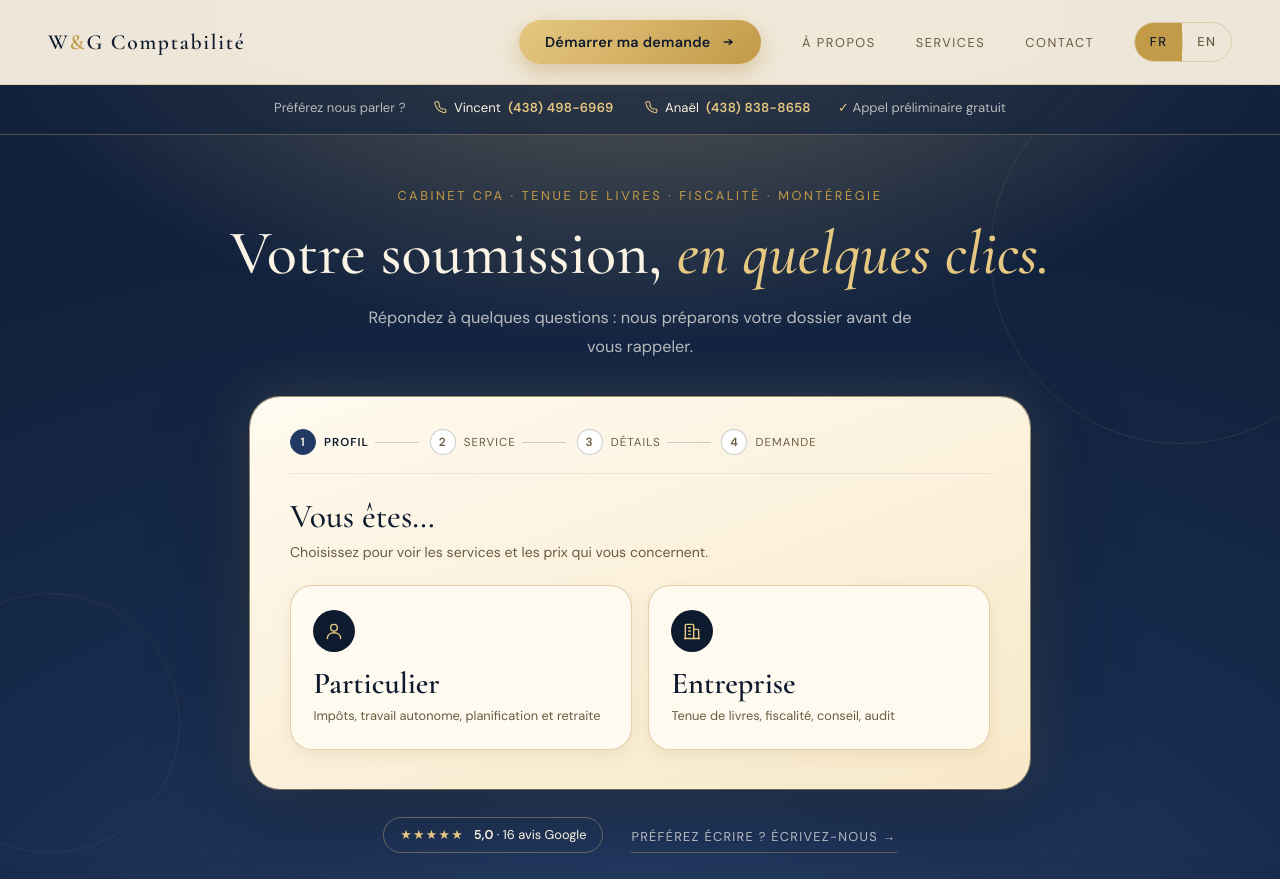
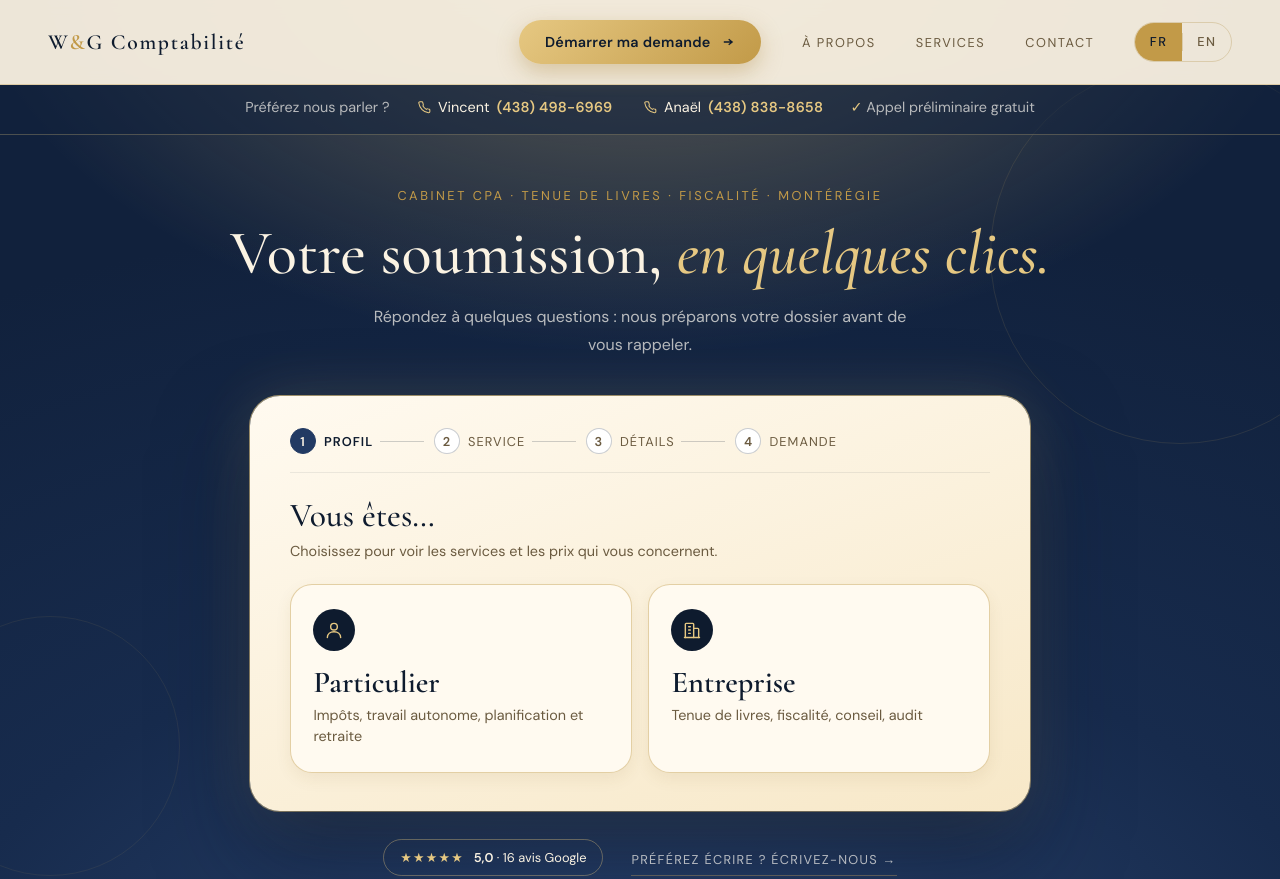
Before and after one commit to wgcomptabilite-netizen/WGCOMPTABILITE, a plain HTML site: page index.html in a window 1280 px wide. Shown: the top 879 px of the page. Drawn offline with nearby package versions, Linux system fonts and the light colour scheme.

Commit message:
Round 12: payroll 50 $ base + 10 $/employee, unified type scale, WG favicon set for Google
Co-Authored-By: Claude Sonnet 5.5 <noreply@anthropic.com>
Claude-Session: https://claude.ai/code/session_0171YN8eD2x3MUCkfdaNJvwo

```diff
--- a/index.html
+++ b/index.html
@@ -158,7 +158,12 @@
 <link rel="preconnect" href="https://fonts.gstatic.com" crossorigin>
 <link rel="preload" as="style" href="https://fonts.googleapis.com/css2?family=Cormorant+Garamond:ital,wght@0,400;0,500;0,600;1,400;1,500&family=DM+Sans:wght@400;500;600&display=swap" onload="this.onload=null;this.rel='stylesheet'">
 <noscript><link rel="stylesheet" href="https://fonts.googleapis.com/css2?family=Cormorant+Garamond:ital,wght@0,400;0,500;0,600;1,400;1,500&family=DM+Sans:wght@400;500;600&display=swap"></noscript>
+<link rel="icon" href="favicon.ico" sizes="48x48">
 <link rel="icon" type="image/svg+xml" href="favicon.svg">
+<link rel="icon" type="image/png" sizes="48x48" href="favicon-48.png">
+<link rel="icon" type="image/png" sizes="192x192" href="icon-192.png">
+<link rel="apple-touch-icon" sizes="180x180" href="apple-touch-icon.png">
+<link rel="manifest" href="site.webmanifest">
 <meta name="theme-color" content="#0e1b2e">
 <noscript><style>.reveal{opacity:1!important;transform:none!important}</style></noscript>
 <style>
@@ -1718,6 +1723,14 @@
   .fn-pills button.active { box-shadow: 0 0 0 2px var(--gold) inset; }
   .quick-price { white-space: normal; text-align: right; max-width: 46%; line-height: 1.35; }
   footer { background: linear-gradient(180deg, #132340, #0f1d36); }
+
+/* Round 12: unified type scale — xs 12.8 / sm 14.4 / base 16 */
+:root{--fs-xs:.8rem;--fs-sm:.9rem;--fs-base:1rem}
+button,input,select,textarea{font-family:inherit}
+.fn-progress li span,.fn-progress i,.fn-gl,.eyebrow,.section-label,.pillars-label,.svc-num,.svc-more,.contact-label,.member-role,.form-label,.form-consent,.footer-cpa,.footer-copy,.fn-note,.lang-btn,.g-badge,.g-badge *,.review-link,.cta-ghost,.cta-btn,.submit-btn,.fn-back{font-size:var(--fs-xs)}
+.hero-top .sub,.hero-top a span,.hero-top a b,.quick-sub,.fn-desc,.svc-desc,.pillar-desc,.member-bio,.review-text,.review-title,.review-title span,.fn-recap,.fn-recap b,.fn-recap li,.fn-docs p,.fn-docs li,.fn-est>span,.stepper span,.fn-pills button,.fn-chk em,.contact-val,.about-intro{font-size:var(--fs-sm)}
+.hero-subtitle,.mission-body{font-size:var(--fs-base)!important}
+.fn-progress li i{font-size:var(--fs-xs)!important}
 </style>
 </head>
 <body>
@@ -2205,10 +2218,11 @@ const FN = {
       { fr: 'Démarrage d\'entreprise', en: 'Business start-up', dfr: 'Création, compte bancaire, terminal de paiement : cochez ce qu\'il vous faut', den: 'Setup, bank account, payment terminal: tick what you need', pfr: 'à partir de 200 $' + TAX.fr, pen: 'from $200' + TAX.en, go: 'entreprises:ponctuels',
         opts: [M('svcs', 'Services souhaités', 'Services needed', [['Création d\'entreprise — enregistrée', 'Business setup — registered', 200], ['Création d\'entreprise — incorporée', 'Business setup — incorporated', 700], ['Ouverture d\'un compte bancaire', 'Business bank account opening', 300], ['Commande d\'un terminal de paiement', 'Payment terminal order', 250]])],
         est: (s, L) => { const P = [200, 700, 300, 250]; const t = P.reduce((a, p, i) => a + (s.svcs[i] ? p : 0), 0); return t ? fm(t, L) + TAX[L] : null; } },
-      { fr: 'Paie', en: 'Payroll', dfr: 'Calcul des salaires, remises à la source, relevés T4 et RL-1', den: 'Pay calculations, source remittances, T4 and RL-1 slips', pfr: 'à partir de 20 $/employé/mois' + TAX.fr, pen: 'from $20/employee/mo' + TAX.en, go: 'entreprises:paie',
+      { fr: 'Paie', en: 'Payroll', dfr: 'Calcul des salaires, remises à la source, relevés T4 et RL-1 : 50 $ de base + 10 $ par employé, par mois', den: 'Pay calculations, source remittances, T4 and RL-1 slips: $50 base + $10 per employee, per month', pfr: '50 $/mois + 10 $/employé' + TAX.fr, pen: '$50/mo + $10/employee' + TAX.en, go: 'entreprises:paie',
         opts: [N('emp', 'Nombre d\'employés', 'Number of employees', 1, 100, 1), S('freq', 'Fréquence de paie', 'Pay frequency', [['Hebdomadaire', 'Weekly'], ['Aux deux semaines', 'Every two weeks'], ['Mensuelle', 'Monthly']]),
           M('setup', 'Option', 'Option', [['Mise en place initiale de la paie (une seule fois)', 'Initial payroll setup (one-time)', 150]], false)],
-        est: (s, L) => (L === 'fr' ? 'à partir de ' : 'from ') + fm(20 * s.emp, L) + (L === 'fr' ? '/mois' : '/mo') + TAX[L] + (s.setup[0] ? ' + ' + fm(150, L) + (L === 'fr' ? ' (mise en place)' : ' (setup)') : '') },
+        est: (s, L) => fm(50 + 10 * s.emp, L) + (L === 'fr' ? '/mois' : '/mo') + TAX[L] + (s.setup[0] ? ' + ' + fm(150, L) + (L === 'fr' ? ' (mise en place)' : ' (setup)') : ''),
+        internal: s => ['', 'Calcul interne de la paie : 50 $ de base + 10 $ × ' + s.emp + ' employé(s) = ' + (50 + 10 * s.emp) + ' $/mois + taxes' + (s.setup[0] ? ' ; mise en place : 150 $' : '')] },
       { fr: 'CFO à temps partiel', en: 'Fractional CFO', dfr: 'Budgets, prévisions, tableau de bord et soutien aux décisions', den: 'Budgets, forecasts, dashboard and decision support', pfr: 'Appeler', pen: 'Call us', go: 'entreprises:cfo',
         opts: [M('topics', 'Ce dont vous avez besoin', 'What you need', [['Budgets, prévisions et flux de trésorerie', 'Budgets, forecasts and cash flow'], ['Tableau de bord de performance', 'Performance dashboard'], ['Financement auprès des institutions financières', 'Financing with lenders'], ['Soutien aux décisions stratégiques', 'Strategic decision support'], ['Rencontres fréquentes', 'Frequent meetings']])] } ] },
     { fr: 'Audit & états financiers', en: 'Audit & financial statements', dfr: 'Des états financiers fiables pour prêteurs et partenaires', den: 'Reliable financial statements for lenders and partners', items: [
```
Also changed, not shown: apple-touch-icon.png (added), favicon-48.png (added), favicon.ico (added), favicon.svg, icon-192.png (added), icon-512.png (added), site.webmanifest (added).
